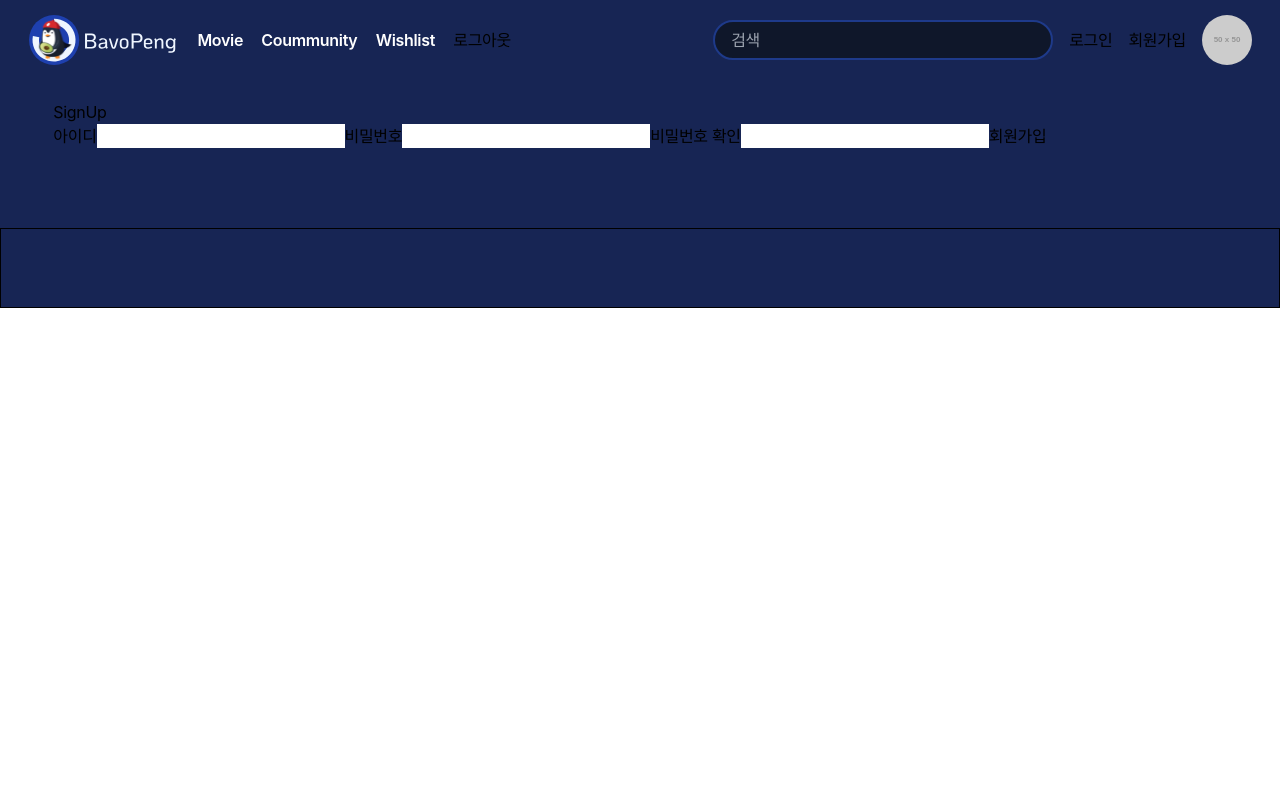
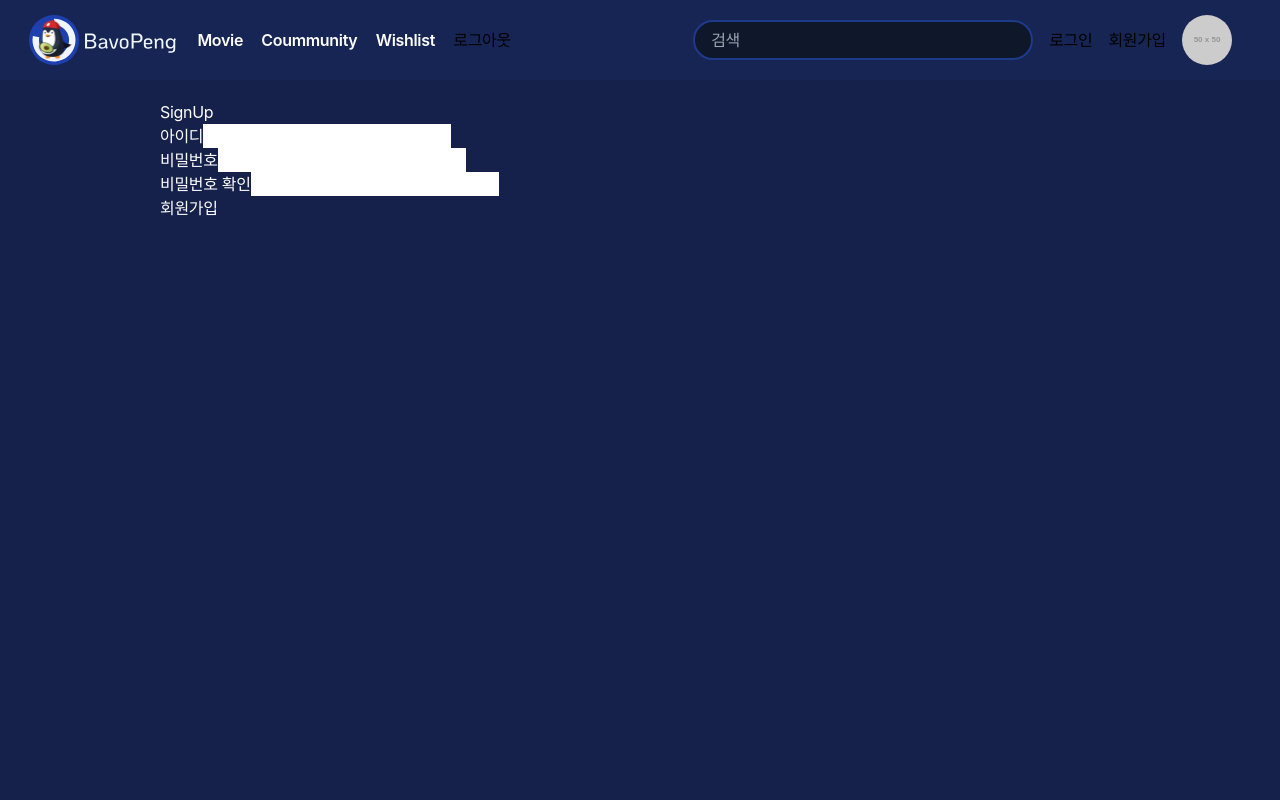
Before and after one commit to bavocadob/bavopeng, a Vue app in the folder final-pjt-front/: page /signup in a window 1280 px wide. Shown: the top 800 px of the page. Built offline with nearby package versions, Linux system fonts and the light colour scheme; a web font is replaced by a local one.

Commit message:
feat: 회원가입 인증, 로그인 시 유저정보 가져오기

```diff
--- a/final-pjt-front/src/App.vue
+++ b/final-pjt-front/src/App.vue
@@ -1,12 +1,12 @@
 <template>
   <div>
-    <div class="w-screen bg-blue-950">
+    <div class="w-screen min-h-screen bg-blue-950">
       <nav
         v-show="route.name !== 'loginView'"
-        class="w-screen h-20 cursor-pointer flex justify-between items-center"
+        class="w-screen h-20 fixed top-0 bg-blue-950 flex justify-between items-center"
       >
         <div class="w-[500px] ms-5 flex justify-around items-center">
-          <img @click="goMain" alt="" src="@/assets/images/Logo2.svg" width="150" height="50" >
+          <img @click="goMain" alt="main" class="cursor-pointer" src="@/assets/images/Logo2.svg" width="150" height="50" >
           <div class="text-center align-top text-white text-base font-semibold leading-normal">
             <RouterLink :to="{ name: 'movieView' }">Movie</RouterLink>
           </div>
@@ -20,7 +20,7 @@
           </div>
           <button @click="logout">로그아웃</button>
         </div>
-        <div class="w-[540px] h-12 me-7 justify-end items-center gap-4 inline-flex">
+        <div class="w-[540px] h-12 me-12 justify-end items-center gap-4 inline-flex">
             <form>
               <input
                 type="text" id="search" placeholder="검색"
@@ -33,10 +33,12 @@
             <img class="w-[50px] h-[50px] left-[1150px] top-0 rounded-full" src="https://via.placeholder.com/50x50" />
         </div>
       </nav>
-      <div class="w-11/12 mx-auto mt-5 mb-20">
-        <RouterView />
+      <div class="w-screen bg-black bg-opacity-10">
+        <div class="w-9/12 min-h-screen mx-auto mt-20 pt-5 mb-20 text-white">
+          <RouterView />
+        </div>
+        <footer class="w-screen h-20 bottom-0 border border-black"></footer>
       </div>
-      <footer class="w-screen h-20 bottom-0 border border-black"></footer>
     </div>
   </div>
   <!-- <test/> -->
--- a/final-pjt-front/src/stores/user.js
+++ b/final-pjt-front/src/stores/user.js
@@ -8,6 +8,7 @@ export const useUserStore = defineStore('user', () => {
   const router = useRouter()
   const API_URL = 'http://127.0.0.1:8000'
   const token = ref(null)
+  const userInfo = ref({})
   const isLogin = computed(() => {
     if (token.value === null) {
       return false
@@ -29,9 +30,29 @@ export const useUserStore = defineStore('user', () => {
       .then((res) => {
         // console.log(res)
         token.value = res.data.key
+        return res.data.key
+      })
+      .then((token) => {
+        getUserInfo(token)
       })
       .then(() => {
         router.replace({name: 'main'})
+      })
+      .catch((err) => {
+        console.log(err)
+      })
+  }
+
+  const getUserInfo = function (token) {
+    axios({
+      method: 'get',
+      url: `${API_URL}/api/v1/userinfo/`,
+      headers: {
+        Authorization: `Token ${token}`
+      }
+    })
+      .then((res) => {
+        userInfo.value = res.data
       })
       .catch((err) => {
         console.log(err)
@@ -79,5 +100,5 @@ export const useUserStore = defineStore('user', () => {
       })
   }
 
-  return { API_URL, signUp, login, logout, token, isLogin}
+  return { API_URL, signUp, login, logout, token, isLogin, userInfo}
 }, {persist: true})
--- a/final-pjt-front/src/views/LoginView.vue
+++ b/final-pjt-front/src/views/LoginView.vue
@@ -1,6 +1,6 @@
 <template>
     <div class="w-screen h-screen bg-[url('@/assets/images/loginbg.jpg')] bg-cover">
-      <div class="w-full h-screen px-10 bg-blue-950 bg-opacity-90 flex flex-col justify-center items-center">
+      <div class="w-screen h-screen px-10 bg-blue-950 bg-opacity-90 flex flex-col justify-center items-center">
         <div class="w-2/3 lg:w-2/5 h-4/5 flex flex-col justify-center md:justify-evenly items-center">
           <img @click="goMain" class="mb-5 w-2/3 sm:w-1/2 cursor-pointer" src="@/assets/images/Logo2.png" alt="logo">
           <form @submit.prevent="login" class="text-center m-2">
--- a/final-pjt-front/src/views/SignUpView.vue
+++ b/final-pjt-front/src/views/SignUpView.vue
@@ -2,13 +2,30 @@
     <div>
       <h1>SignUp</h1>
       <form @submit.prevent="signUp">
-        <label for="username">아이디</label>
-        <input type="text" id="username" v-model.trim="username">
-        <label for="password1">비밀번호</label>
-        <input type="password" id="password1" v-model.trim="password1">
-        <label for="password2">비밀번호 확인</label>
-        <input type="password" id="password2" v-model.trim="password2">
-        <p v-if="password1 !== password2">비밀번호가 일치하지 않습니다.</p>
+        <div>
+          <label for="username">아이디</label>
+          <input
+            v-model.trim="username" @keyup="validateUsername"
+            type="text" id="username" class="text-slate-900"
+          >
+          <p>{{ checkIdMessage }}</p>
+        </div>
+        <div>
+          <label for="password1">비밀번호</label>
+          <input
+            v-model.trim="password1" @keyup="validatePassword"
+            type="password" id="password1" class="text-slate-900"
+          >
+          <p>{{ checkPwMessage }}</p>
+        </div>
+        <div>
+          <label for="password2">비밀번호 확인</label>
+          <input
+            v-model.trim="password2" @keyup="SamePassword"
+            type="password" id="password2" class="text-slate-900"
+          >
+          <p>{{ checkPwMessage2 }}</p>
+        </div>
         <button>회원가입</button>
       </form>
     </div>
@@ -16,25 +33,106 @@
 
 <script setup>
 import { useUserStore } from '@/stores/user'
-import { ref } from 'vue'
+import axios from 'axios';
+import { ref, watch } from 'vue'
 import { useRouter } from 'vue-router'
 
 const store = useUserStore()
 const router = useRouter()
 
-const username = ref(null)
-const password1 = ref(null)
-const password2 = ref(null)
+const username = ref('')
+const password1 = ref('')
+const password2 = ref('')
+const checkIdMessage = ref('')
+const checkPwMessage = ref('')
+const checkPwMessage2 = ref('')
+const isValidUsername = ref(false)
+const isValidPassword = ref(false)
+const isValidPassword2 = ref(false)
 
 const signUp = function () {
+
   const payload = {
     username: username.value,
     password1: password1.value,
     password2: password2.value
   }
-  store.signUp(payload)
+  if (isValidPassword.value && isValidPassword2.value && isValidUsername.value) {
+    store.signUp(payload)
+  }
 }
 
+const validatePassword = function () {
+    // 영어, 숫자를 포함하고 8자 이상
+    const regex = /^(?=.*[A-Za-z])(?=.*\d)[A-Za-z\d@$!%*#?&]{8,}$/.test(password1.value)
+    if (password1.value.length > 0 && !regex) {
+      checkPwMessage.value = '비밀번호는 알파벳과 숫자를 포함하고 8자 이상이어야합니다. (사용가능한 특수문자: @$!%*#?&)'
+      isValidPassword.value = false
+    } else {
+      if (password1.value === '') {
+        checkPwMessage.value = ''
+        isValidPassword.value = false
+      } else {
+        checkPwMessage.value = '유효한 비밀번호입니다.'
+        isValidPassword.value = true
+      }
+    }
+}
+
+const SamePassword = function () {
+  if (password2.value.length > 0) {
+    if (password1.value !== password2.value) {
+      checkPwMessage2.value = '비밀번호가 일치하지 않습니다.'
+      isValidPassword2.value = false
+    } else {
+      checkPwMessage2.value = '비밀번호가 일치합니다.'
+      isValidPassword2.value = true
+    }
+  } if (password1.value == '' || password2.value == '') {
+    checkPwMessage2.value = ''
+    isValidPassword2.value = false
+  }
+}
+
+const ExistsId = function () {
+  axios({
+    method: 'get',
+    url: 'http://127.0.0.1:8000/api/v1/username/',
+    params: {
+      username: username.value
+    }
+  })
+    .then((res) => {
+      // console.log(res.data.result)
+      if (res.data.result) {
+        checkIdMessage.value = '이미 존재하는 아이디입니다.'
+        isValidUsername.value = false
+      } else {
+        checkIdMessage.value = '사용가능한 아이디입니다.'
+        isValidUsername.value = true
+      }
+    })
+    .catch((err) => {
+      console.log(err)
+    })
+}
+
+const validateUsername = function () {
+  const regex  = /^[A-Za-z\d]*$/.test(username.value)
+  if (!username.value) {
+    checkIdMessage.value = ''
+  } else if (!regex) {
+    checkIdMessage.value = '알파벳과 숫자를 제외한 문자는 사용할 수 없습니다.'
+  } else if (username.value.length < 4) {
+    checkIdMessage.value = '4자 이상 입력해주세요.'
+  } else {
+    ExistsId()
+  }
+}
+
+watch(password1 => {
+  SamePassword()
+})
 </script>
 
 <style scoped>
```
Also changed, not shown: 2 other files (tests, documents, lock files or other folders).
